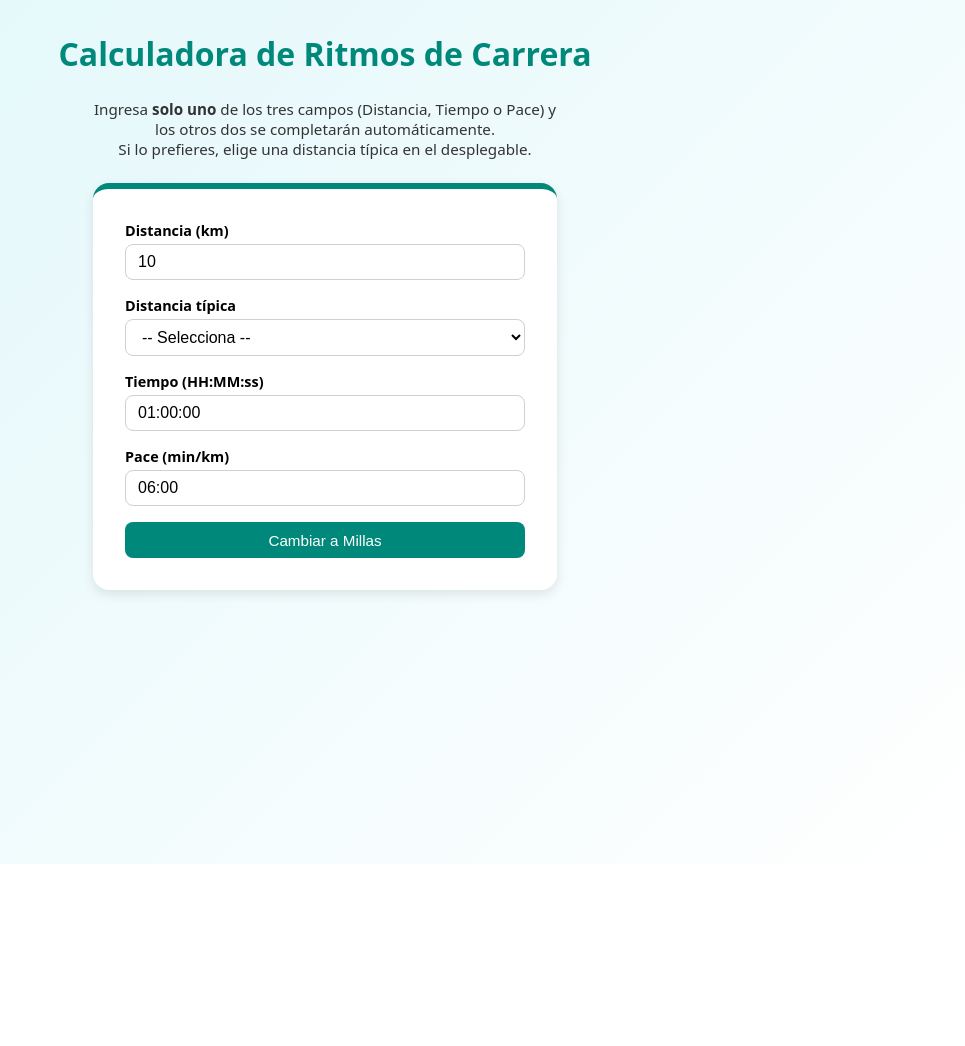
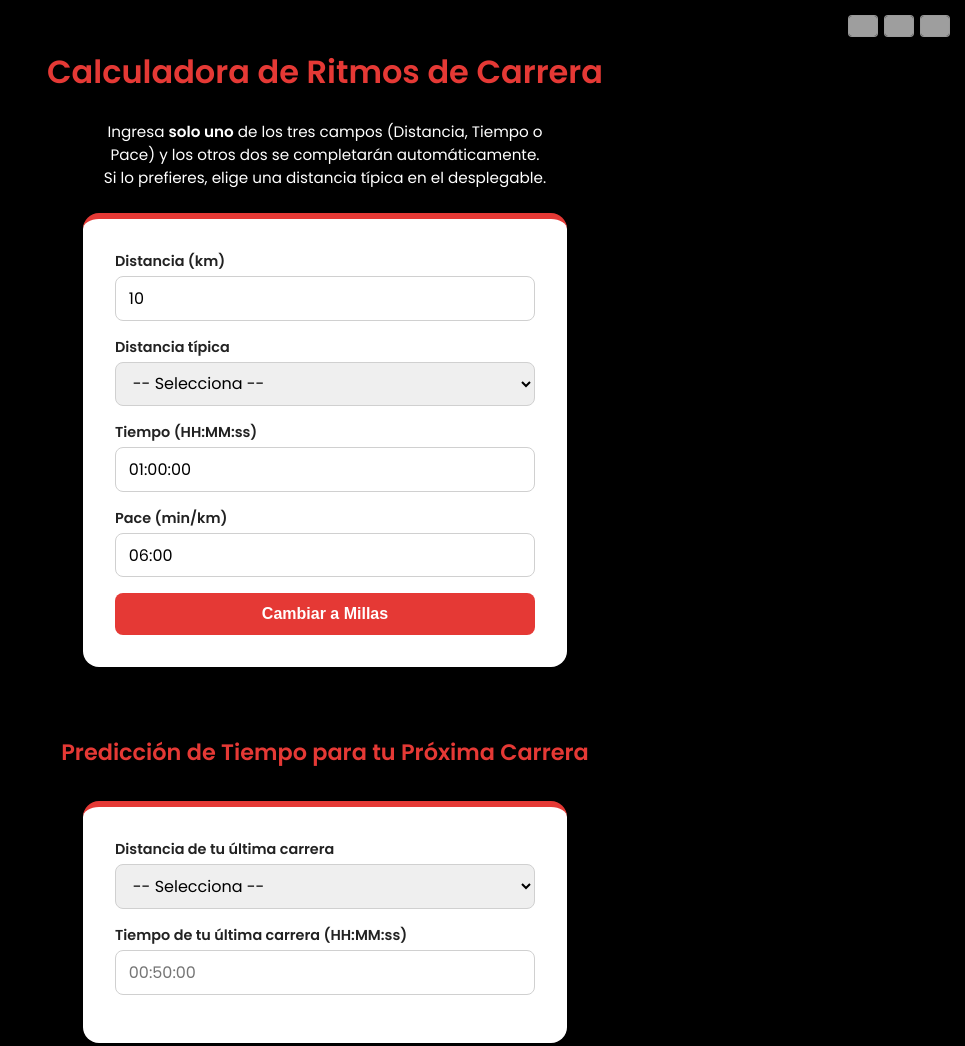
Before and after one commit to antonioferraros/calculadora-run, a plain HTML site: page index.html in a window 1280 px wide. Shown: the whole page, without its empty margins (315-1280 px from the left). Before the commit the page ends 864 px from the top, so only its background shows below. Drawn offline with Linux system fonts and the light colour scheme; grey boxes are pictures that could not be loaded.

Commit message:
Add files via upload
Cambio de colores

```diff
--- a/index.html
+++ b/index.html
@@ -1,99 +1,164 @@
-
 <!DOCTYPE html>
 <html lang="es">
 <head>
-  <meta charset="UTF-8">
+  <meta charset="UTF-8" />
   <meta name="viewport" content="width=device-width, initial-scale=1.0" />
-  <title>Calculadora de Ritmos de Carrera</title>
+  <title data-i18n="title">Calculadora de Ritmos de Carrera</title>
+  <link href="https://fonts.googleapis.com/css2?family=Poppins:wght@300;400;600&display=swap" rel="stylesheet" />
   <style>
     :root {
-      font-family: system-ui, sans-serif;
-      --primary: #00897b;
-      --bg-gradient: linear-gradient(135deg,#e0f7fa 0%, #ffffff 100%);
+      --primary: #e53935;  /* rojo corazón */
+      --primary-dark: #c62828;
+      font-family: "Poppins", system-ui, sans-serif;
     }
     body {
       display: flex;
       flex-direction: column;
-      justify-content: flex-start;
       align-items: center;
       min-height: 100vh;
       margin: 0;
-      background: var(--bg-gradient);
-      padding: 2rem 1rem;
+      background: #000;
+      color: #eee;
+      padding: 3rem 1rem 4rem;
       gap: 1.5rem;
+      position: relative;
     }
-    h1{
+
+    /* ---------- Selector de idioma ---------- */
+    .lang-switch {
+      position: absolute;
+      top: 1rem;
+      right: 1rem;
+      display: flex;
+      gap: 0.5rem;
+      z-index: 10;
+    }
+    .lang-btn {
+      background: none;
+      border: none;
+      cursor: pointer;
+      padding: 0;
+      line-height: 0;
+    }
+    .lang-btn img {
+      display: block;
+      width: 28px;
+      height: 20px;
+      border-radius: 3px;
+      box-shadow: 0 0 0 1px rgba(255, 255, 255, 0.6);
+      transition: transform 0.1s;
+    }
+    .lang-btn:hover img {
+      transform: scale(1.1);
+    }
+
+    /* ---------- Títulos ---------- */
+    h1 {
       margin: 0;
       font-size: 2rem;
       color: var(--primary);
       text-align: center;
+      font-weight: 600;
     }
-    .subtitle{
+    h2 {
+      margin: 2.75rem 0 0.25rem;
+      font-size: 1.4rem;
+      color: var(--primary);
+      text-align: center;
+      font-weight: 600;
+    }
+    .subtitle {
       margin: 0;
       text-align: center;
       max-width: 480px;
       font-size: 0.95rem;
-      color:#333;
+      color: #fff;
     }
-    .calculator {
+
+    /* ---------- Tarjetas ---------- */
+    .card {
       background: #fff;
       padding: 2rem;
       border-radius: 1rem;
-      box-shadow: 0 4px 12px rgba(0,0,0,0.1);
+      box-shadow: 0 6px 20px rgba(0, 0, 0, 0.25);
+      width: min(90%, 420px);
       display: grid;
       gap: 1rem;
-      width: min(90%, 400px);
       border-top: 6px solid var(--primary);
+      color: #222;
     }
+    .predictor { margin-top: 0.25rem; }
+
     label {
       display: flex;
       flex-direction: column;
       font-weight: 600;
       font-size: 0.9rem;
     }
-    .label-text {
-      display: inline;
-    }
+    .label-text { white-space: nowrap; }
+
     input, select {
       margin-top: 0.25rem;
-      padding: 0.5rem 0.75rem;
+      padding: 0.55rem 0.8rem;
       font-size: 1rem;
       border: 1px solid #d0d0d0;
       border-radius: 0.5rem;
+      font-family: inherit;
+      transition: border-color 0.2s, box-shadow 0.2s;
     }
-    select {
-      background: #fff;
+    input:focus, select:focus {
+      outline: none;
+      border-color: var(--primary);
+      box-shadow: 0 0 0 2px rgba(229, 57, 53, 0.5);
     }
-    .unit-toggle {
+
+    .btn {
       align-self: center;
       background: var(--primary);
       color: #fff;
       border: none;
-      padding: 0.6rem 1.2rem;
+      padding: 0.75rem 1.5rem;
       border-radius: 0.5rem;
-      font-size: 0.95rem;
+      font-size: 1rem;
       cursor: pointer;
-      transition: background 0.2s;
+      font-weight: 600;
+      transition: background 0.2s, transform 0.1s;
     }
-    .unit-toggle:hover {
-      background: #00796b;
+    .btn:hover { background: var(--primary-dark); }
+    .btn:active { transform: scale(0.97); }
+
+    #predictedTime, #predictedPace {
+      text-align: center;
+      font-weight: 600;
+      font-size: 1.05rem;
+      margin-top: 0.4rem;
+      color: #333;
     }
   </style>
 </head>
 <body>
-  <h1>Calculadora de Ritmos de Carrera</h1>
-  <p class="subtitle">
+  <!-- Selector de idioma -->
+  <div class="lang-switch">
+    <button class="lang-btn" data-lang="es" aria-label="Español"><img src="https://flagcdn.com/24x18/es.png" alt="ES" /></button>
+    <button class="lang-btn" data-lang="it" aria-label="Italiano"><img src="https://flagcdn.com/24x18/it.png" alt="IT" /></button>
+    <button class="lang-btn" data-lang="en" aria-label="English"><img src="https://flagcdn.com/24x18/gb.png" alt="EN" /></button>
+  </div>
+
+  <h1 data-i18n="mainTitle">Calculadora de Ritmos de Carrera</h1>
+  <p class="subtitle" data-i18n="subtitle">
     Ingresa <strong>solo uno</strong> de los tres campos (Distancia, Tiempo o Pace) y los otros dos se completarán automáticamente.<br />
     Si lo prefieres, elige una distancia típica en el desplegable.
   </p>
-  <div class="calculator">
+
+  <!-- Calculadora principal -->
+  <div class="card calculator">
     <label>
-      <span class="label-text">Distancia (<span id="distanceUnit">km</span>)</span>
+      <span class="label-text" data-i18n="distanceLabel">Distancia (<span id="distanceUnit">km</span>)</span>
       <input type="number" id="distance" step="0.001" value="10" />
     </label>
 
     <label>
-      Distancia típica
+      <span data-i18n="typicalDistanceLabel">Distancia típica</span>
       <select id="distancePreset">
         <option value="">-- Selecciona --</option>
         <option value="42.195">Maratón (42.195 km)</option>
@@ -106,121 +171,36 @@
     </label>
 
     <label>
-      Tiempo (HH:MM:ss)
+      <span data-i18n="timeLabel">Tiempo (HH:MM:ss)</span>
       <input type="text" id="time" value="01:00:00" pattern="\d{1,2}:\d{2}:\d{2}" />
     </label>
 
     <label>
-      <span class="label-text">Pace (min/<span id="paceUnit">km</span>)</span>
+      <span class="label-text" data-i18n="paceLabel">Pace (min/<span id="paceUnit">km</span>)</span>
       <input type="text" id="pace" value="06:00" pattern="\d{1,2}:\d{2}" />
     </label>
 
-    <button id="unitToggle" class="unit-toggle">Cambiar a Millas</button>
+    <button id="unitToggle" class="btn" data-i18n="unitToggleKmToMi">Cambiar a Millas</button>
   </div>
 
-  <script>
-    const distanceInput = document.getElementById('distance');
-    const timeInput = document.getElementById('time');
-    const paceInput = document.getElementById('pace');
-    const distancePreset = document.getElementById('distancePreset');
-    const unitToggle = document.getElementById('unitToggle');
-    const distanceUnitSpan = document.getElementById('distanceUnit');
-    const paceUnitSpan = document.getElementById('paceUnit');
+  <!-- Sección de predicción -->
+  <h2 data-i18n="predictorTitle">Predicción de Tiempo para tu Próxima Carrera</h2>
+  <div class="card predictor">
+    <label>
+      <span data-i18n="recentDistLabel">Distancia de tu última carrera</span>
+      <select id="recentDist">
+        <option value="">-- Selecciona --</option>
+        <option value="5">5 km</option>
+        <option value="10">10 km</option>
+        <option value="21.0975">Medio Maratón (21.0975 km)</option>
+        <option value="42.195">Maratón (42.195 km)</option>
+      </select>
+    </label>
 
-    const KM_TO_MI = 0.621371;
-    const MI_TO_KM = 1 / KM_TO_MI;
-    const KM_PER_MI = 1.60934;
+    <label>
+      <span data-i18n="recentTimeLabel">Tiempo de tu última carrera (HH:MM:ss)</span>
+      <input type="text" id="recentTime" placeholder="00:50:00" pattern="\d{1,2}:\d{2}:\d{2}" />
+    </label>
 
-    let isMetric = true;
-
-    const pad = (n) => n.toString().padStart(2, '0');
-
-    function hhmmssToSeconds(str) {
-      const [h = 0, m = 0, s = 0] = str.split(':').map(Number);
-      return h * 3600 + m * 60 + s;
-    }
-
-    function secondsToHHMMSS(sec) {
-      const h = Math.floor(sec / 3600);
-      const m = Math.floor((sec % 3600) / 60);
-      const s = Math.round(sec % 60);
-      return `${pad(h)}:${pad(m)}:${pad(s)}`;
-    }
-
-    function mmssToSeconds(str) {
-      const [m = 0, s = 0] = str.split(':').map(Number);
-      return m * 60 + s;
-    }
-
-    function secondsToMMSS(sec) {
-      const m = Math.floor(sec / 60);
-      const s = Math.round(sec % 60);
-      return `${pad(m)}:${pad(s)}`;
-    }
-
-    function updateInitialPace() {
-      const timeSec = hhmmssToSeconds(timeInput.value);
-      const dist = parseFloat(distanceInput.value);
-      if (!isFinite(dist) || dist === 0) return;
-      const paceSec = timeSec / dist;
-      paceInput.value = secondsToMMSS(paceSec);
-    }
-    updateInitialPace();
-
-    function toggleUnits() {
-      const distVal = parseFloat(distanceInput.value);
-      const paceSec = mmssToSeconds(paceInput.value);
-      if (!isFinite(distVal) || !isFinite(paceSec) || paceSec === 0) return;
-      if (isMetric) {
-        distanceInput.value = (distVal * KM_TO_MI).toFixed(3);
-        paceInput.value = secondsToMMSS(paceSec * KM_PER_MI);
-        distanceUnitSpan.textContent = 'mi';
-        paceUnitSpan.textContent = 'mi';
-        unitToggle.textContent = 'Cambiar a KMS';
-      } else {
-        distanceInput.value = (distVal * MI_TO_KM).toFixed(3);
-        paceInput.value = secondsToMMSS(paceSec / KM_PER_MI);
-        distanceUnitSpan.textContent = 'km';
-        paceUnitSpan.textContent = 'km';
-        unitToggle.textContent = 'Cambiar a Millas';
-      }
-      isMetric = !isMetric;
-    }
-
-    unitToggle.addEventListener('click', toggleUnits);
-
-    distancePreset.addEventListener('change', () => {
-      if (distancePreset.value) {
-        let val = parseFloat(distancePreset.value);
-        if (!isMetric) val *= KM_TO_MI;
-        distanceInput.value = val.toFixed(3);
-        distanceInput.dispatchEvent(new Event('input', { bubbles: true }));
-      }
-    });
-
-    distanceInput.addEventListener('input', () => {
-      const dist = parseFloat(distanceInput.value);
-      if (!isFinite(dist) || dist === 0) return;
-      const paceSec = mmssToSeconds(paceInput.value);
-      const timeSec = dist * paceSec;
-      timeInput.value = secondsToHHMMSS(timeSec);
-    });
-
-    timeInput.addEventListener('input', () => {
-      const dist = parseFloat(distanceInput.value);
-      if (!isFinite(dist) || dist === 0) return;
-      const timeSec = hhmmssToSeconds(timeInput.value);
-      const paceSec = timeSec / dist;
-      paceInput.value = secondsToMMSS(paceSec);
-    });
-
-    paceInput.addEventListener('input', () => {
-      const dist = parseFloat(distanceInput.value);
-      if (!isFinite(dist) || dist === 0) return;
-      const paceSec = mmssToSeconds(paceInput.value);
-      const timeSec = paceSec * dist;
-      timeInput.value = secondsToHHMMSS(timeSec);
-    });
-  </script>
-</body>
-</html>
+    <label>
+      <span data-i18n
```
